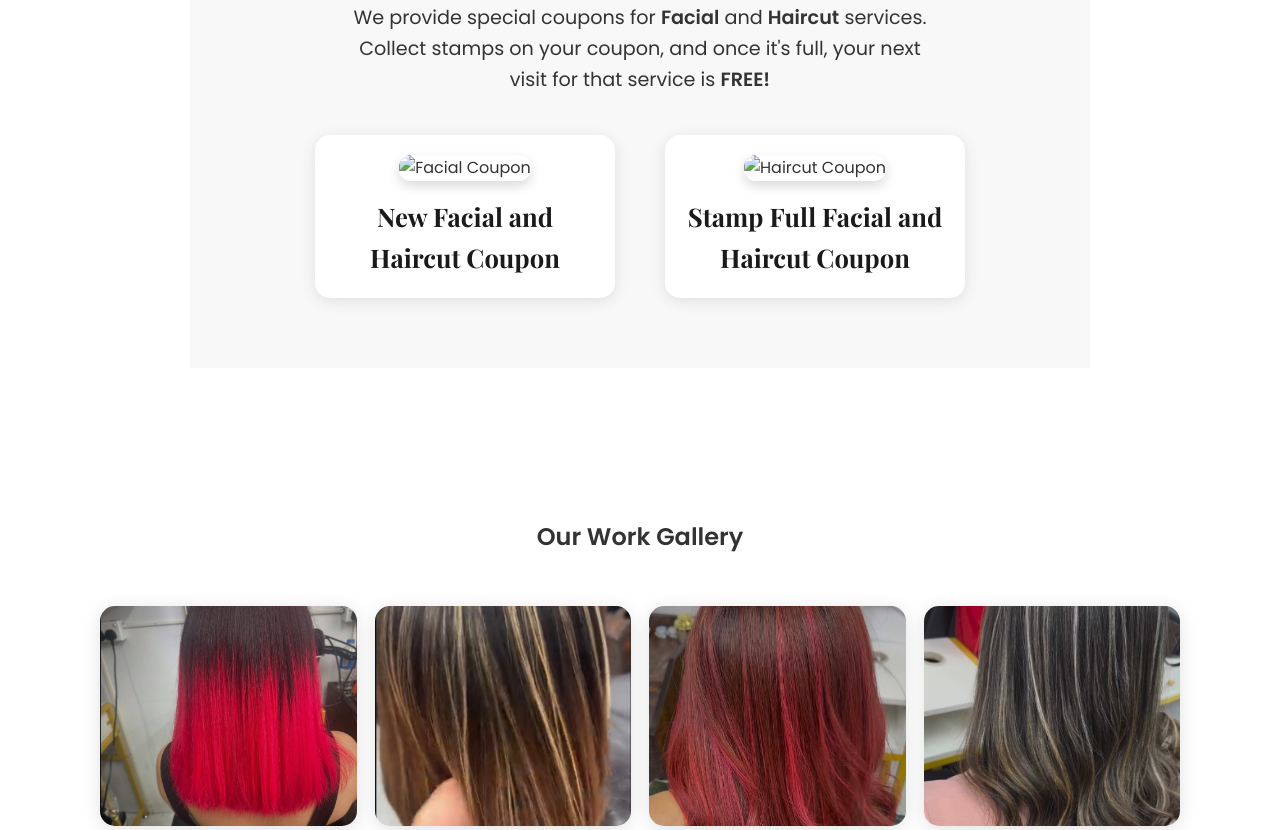
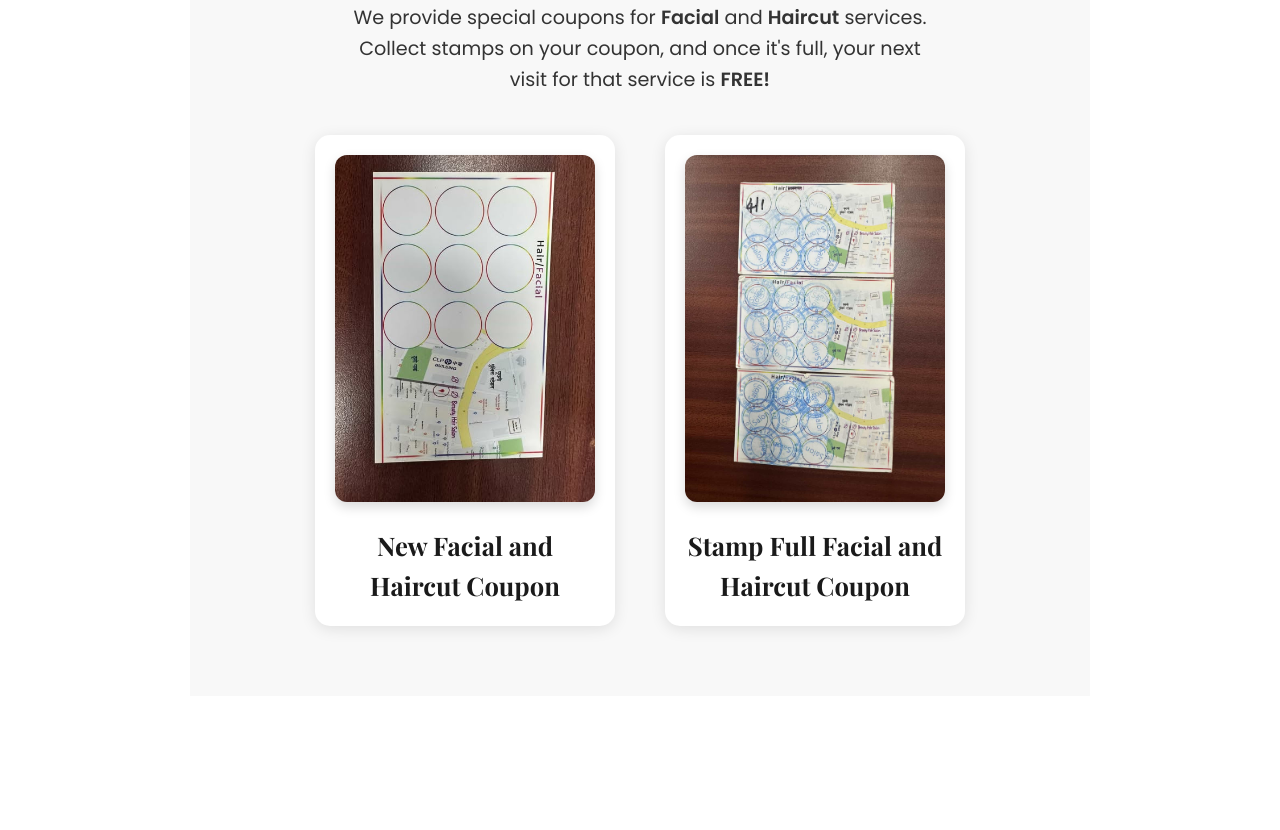
Before and after one commit to bndbeautyhairsalon/-bndbeautyhairsalon, a plain HTML site: page index.html in a window 1280 px wide. Shown: the part 2110-2940 px from the top of the page. Drawn offline with nearby package versions, Linux system fonts and the light colour scheme.

Commit message:
Update index.html

```diff
--- a/index.html
+++ b/index.html
@@ -67,11 +67,11 @@
 
   <div class="coupons-container">
     <div class="coupon">
-      <img src="images/14.jpg" alt="Facial Coupon" />
+      <img src="14.jpg" alt="Facial Coupon" />
       <h3>New Facial and Haircut Coupon</h3>
     </div>
     <div class="coupon">
-      <img src="images/15.jpg" alt="Haircut Coupon" />
+      <img src="15.jpg" alt="Haircut Coupon" />
       <h3>Stamp Full Facial and Haircut Coupon</h3>
     </div>
   </div>
@@ -95,7 +95,7 @@
     <img src="13.jpg" alt="Gallery Image 13" />
     <img src="14.jpg" alt="Gallery Image 14" />
     <img src="15.jpg" alt="Gallery Image 15" />
-    <img src="images/12.jpg" alt="Gallery Image 12" />
+    <img src="12.jpg" alt="Gallery Image 12" />
   </div>
 </section>
 
```
